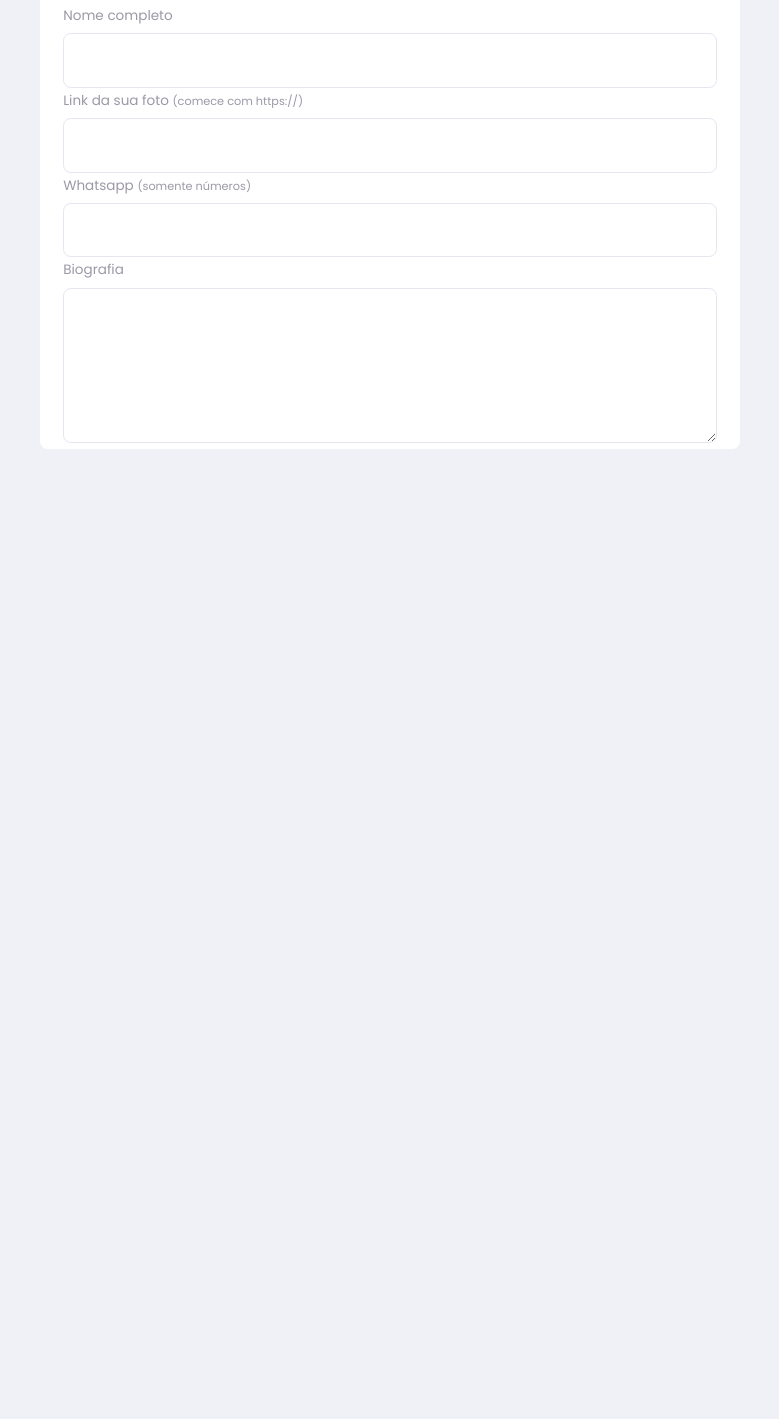
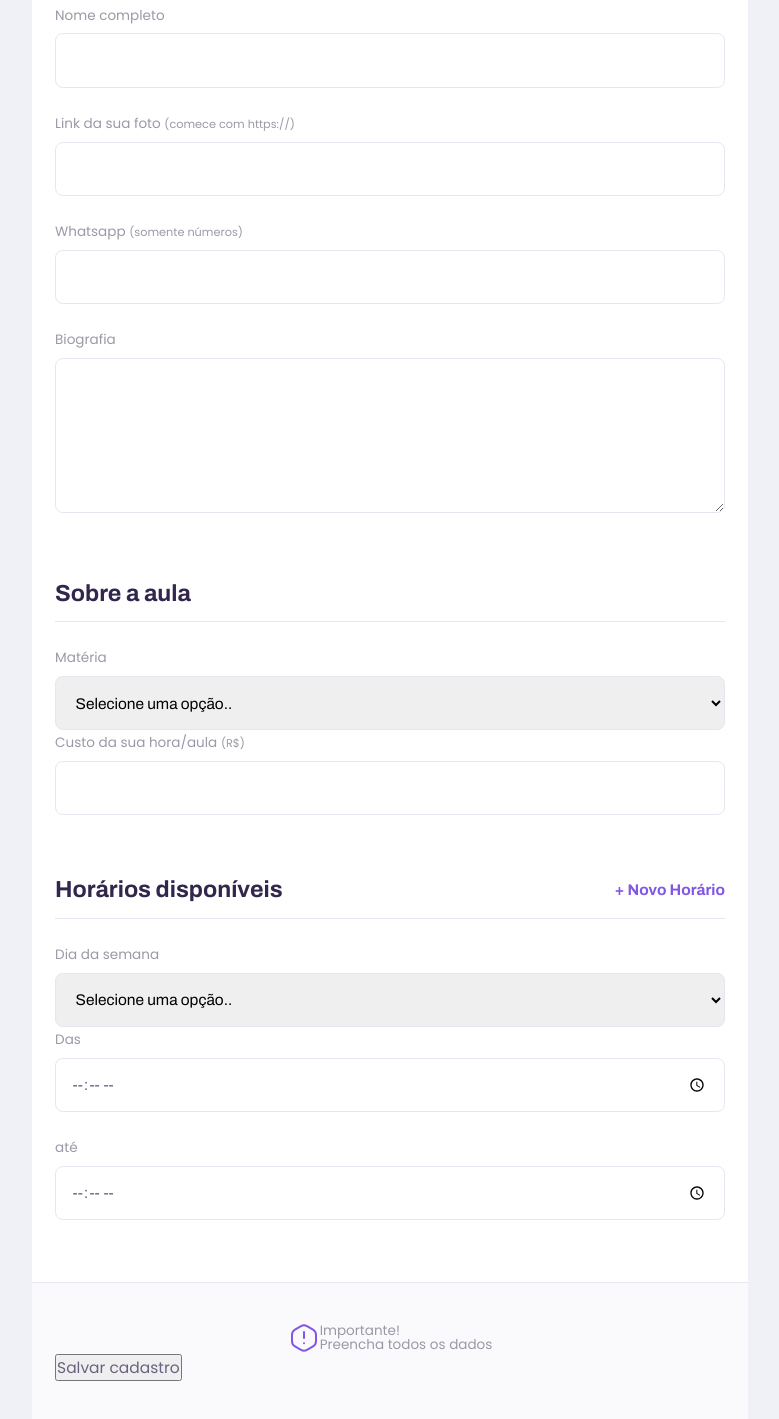
Before and after one commit to felipegueller/nlw_02, a plain HTML site: page give-classes.html in a window 1280 px wide. Shown: the part 433-1852 px from the top of the page, without its empty margins (250-1029 px from the left). Before the commit the page ends 882 px from the top, so only its background shows below. Drawn offline with Linux system fonts and the light colour scheme.

Commit message:
Adicionado elementos na página give-classes

```diff
--- a/give-classes.html
+++ b/give-classes.html
@@ -58,7 +58,78 @@
                     </div>
 
                 </fieldset>
+
+                <fieldset>
+                    <legend>Sobre a aula</legend>
+                    <div class="select-block">
+                        <label for="subject">Matéria</label>
+                        <select name="subject" id="subject" required>
+                                <option value="">Selecione uma opção..</option>
+                                <option value="1">Artes</option>
+                                <option value="2">Biologia</option>
+                                <option value="3">Ciências</option>
+                                <option value="4">Educação física</option>
+                                <option value="5">Física</option>
+                                <option value="6">Geografia</option>
+                                <option value="7">História</option>
+                                <option value="8">Matemática</option>
+                                <option value="9">Português</option>
+                                <option value="10">Química</option>
+                        </select>
+                    </div>
+
+                    <div class="input-block">
+                        <label for="cost">Custo da sua hora/aula
+                            <small>(R$)</small>
+                        </label>
+                        <input name="cost" id="cost" type="number">
+                    </div>
+                </fieldset>
+
+                <fieldset>
+                    <legend>Horários disponíveis
+                        <button id="add-time">+ Novo Horário</button>
+                    </legend>
+
+                    <div class="schedule-item">
+
+                        <div class="select-block">
+                            <label for="weekday">Dia da semana</label>
+                            <!-- weekday[] -> informa que no backend esse campo select pode vim com mais de um valor -->
+                            <select name="weekday[]" required>
+                                <option value="">Selecione uma opção..</option>
+                                <option value="0">Domingo</option>
+                                <option value="1">Segunda-feira</option>
+                                <option value="2">Terça-feira</option>
+                                <option value="3">Quarta-feira</option>
+                                <option value="4">Quinta-feira</option>
+                                <option value="5">Sexta-feira</option>
+                                <option value="6">Sábado</option>
+                            </select>
+                        </div>
+
+                        <div class="input-block">
+                            <label for="time_from">Das</label>
+                            <input type="time"  name="time_from[]" required>
+                        </div>
+
+                        <div class="input-block">
+                            <label for="time_to">até</label>
+                            <input type="time"  name="time_to[]" required>
+                        </div>
+                    </div>
+                </fieldset>
             </form>
+
+            <footer>
+                <p>
+                    <img src="/images/icons/warning.svg" alt="Aviso importante">
+                    Importante! <br> Preencha todos os dados
+                </p>
+
+                <!-- o id create-class permite que ao botão ser clicado, os outros formulários tambpem serão enviados -->
+                <button type="submit" form="create-class">Salvar cadastro</button>
+            </footer>
          </main>
     </div>
 
--- a/styles/partials/forms.css
+++ b/styles/partials/forms.css
@@ -13,7 +13,7 @@
     height: 5.6rem;
     margin-top: 0.8rem;
     border-radius: 0.8rem;
-    border: 1px solid var(--color-input-background);
+    border: var(--color-input-background);
     border: 1px solid var(--color-line-in-white);
     outline: 0; /* Retira a borda ao campo está selecionado */
     padding: 0 1.6rem;
--- a/styles/partials/page-give-classes.css
+++ b/styles/partials/page-give-classes.css
@@ -1,6 +1,10 @@
 #page-give-classes #container {
     width: 100vw;
     height: 100vh;
+}
+
+#page-give-classes .page-header .header-content {
+    margin-bottom: 6.4rem;
 }
 
 #page-give-classes main {
@@ -35,8 +39,57 @@
 
 }
 
+#page-give-classes fieldset legend button {
+    background: none;
+    border: 0;
+
+    color: var(--color-primary);
+
+    font: 700 1.6rem Archivo;
+
+    cursor: pointer;
+
+    /* Quando não tem nenhum parâmetro no transition, ele vai alterando toda a árvore acima*/
+    transition: 0.2s;
+}
+
+#page-give-classes fieldset legend button:hover {
+    transform: translateY(-5px);
+    color: var(--color-primary-dark);
+}
+
+#page-give-classes fieldset+fieldset {
+    margin-top: 6.4rem;
+}
+
+/* Aplica a regras abaixo aos imput-block que tem um input-block antes*/
+#page-give-classes .input-block+.input-block,
+#page-give-classes .input-block+.textarea-block,
+#page-give-classes .select-block+.textarea-blocc {
+    margin-top: 2.4rem;
+}
+
+#page-give-classes main footer {
+    padding: 4rem 2.4rem;
+
+    background: var(--color-box-footer);
+    border-top: 1px solid var(--color-line-in-white);
+    margin-top: 6.4rem;
+}
+
+#page-give-classes main footer p {
+    display: flex;
+    align-items: center;
+    justify-content: center;
+
+    font-size: 1.4rem;
+    line-height: 1.4rem;
+
+    color: var(--color-text-complement);
+}
+
 @media(min-width: 700px) {
-    #page-classes-container {
+    #page-give-classes #container{
         max-width: 100vw;
     }
 }
```
